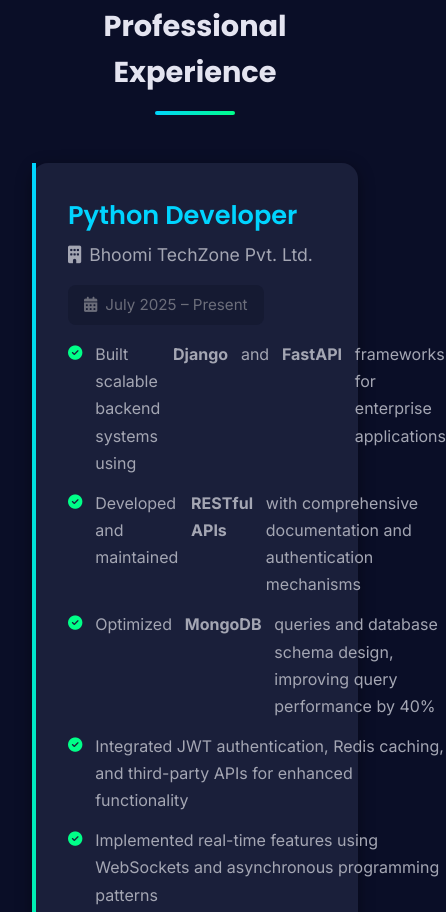
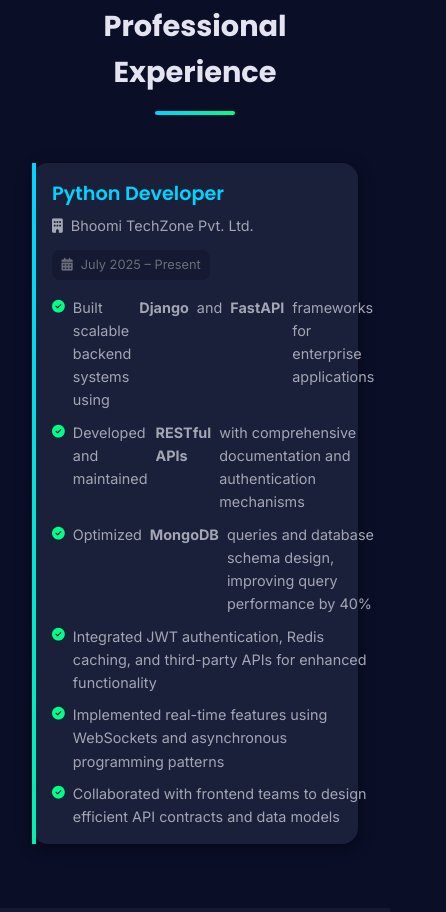
Before and after one commit to naval-1647/Portfolio, a plain HTML site: page index.html in a window 390 px wide. Shown: the part 2411-3323 px from the top of the page, 446 px wide, since content can reach past the window. Drawn offline with Linux system fonts and the light colour scheme.

Commit message:
Make experience section mobile responsive

```diff
--- a/styles.css
+++ b/styles.css
@@ -1086,6 +1086,11 @@ body {
         font-size: 6rem;
     }
 
+    .profile-photo {
+        width: 220px;
+        height: 220px;
+    }
+
     .contact-content {
         grid-template-columns: 1fr;
     }
@@ -1093,6 +1098,32 @@ body {
     .experience-header {
         flex-direction: column;
         align-items: flex-start;
+    }
+
+    .experience-card {
+        padding: var(--spacing-sm);
+    }
+
+    .job-title {
+        font-size: 1.3rem;
+    }
+
+    .company-name {
+        font-size: 1rem;
+    }
+
+    .job-duration {
+        font-size: 0.85rem;
+        padding: 0.4rem 0.8rem;
+    }
+
+    .job-responsibilities {
+        gap: 0.6rem;
+    }
+
+    .job-responsibilities li {
+        font-size: 0.95rem;
+        line-height: 1.6;
     }
 
     .section-title {
@@ -1145,6 +1176,42 @@ body {
         height: 180px;
         font-size: 5rem;
     }
+
+    .profile-photo {
+        width: 180px;
+        height: 180px;
+    }
+
+    .experience-card {
+        padding: 1rem;
+    }
+
+    .job-title {
+        font-size: 1.2rem;
+    }
+
+    .company-name {
+        font-size: 0.9rem;
+    }
+
+    .job-duration {
+        font-size: 0.8rem;
+        padding: 0.3rem 0.6rem;
+        width: fit-content;
+    }
+
+    .job-responsibilities li {
+        font-size: 0.9rem;
+        gap: 0.5rem;
+    }
+
+    .job-responsibilities i {
+        font-size: 0.8rem;
+    }
+
+    .experience-header {
+        gap: 0.8rem;
+    }
 }
 
 /* ===================================
```
